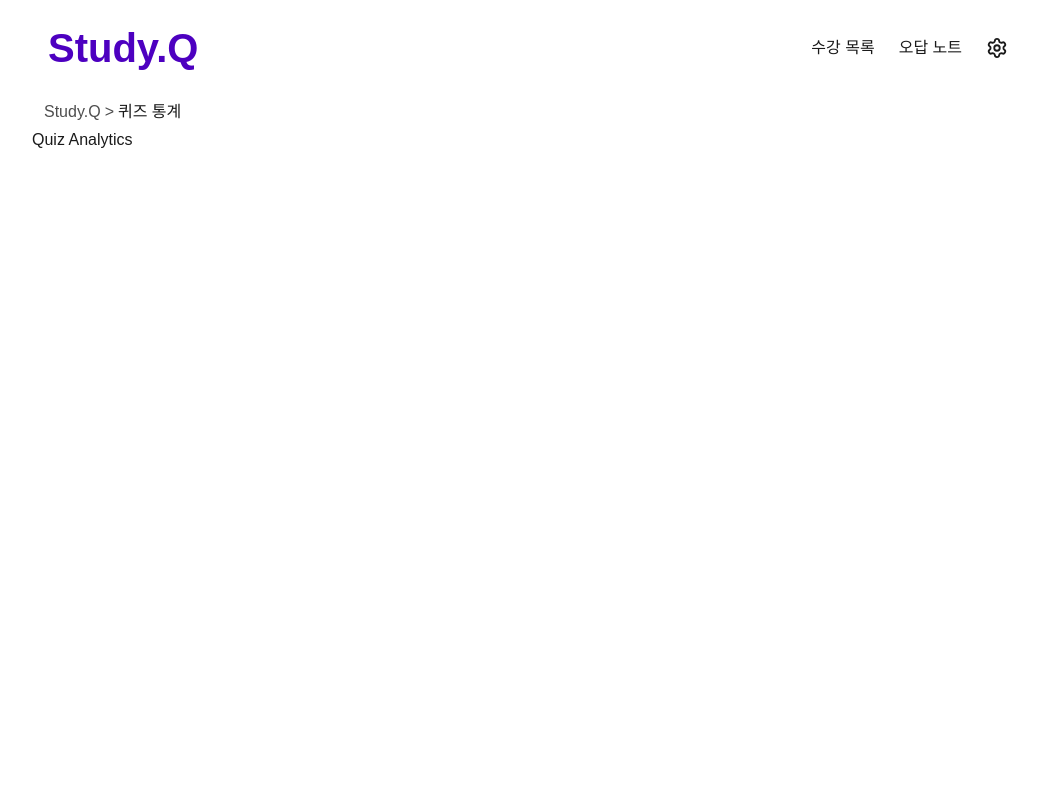
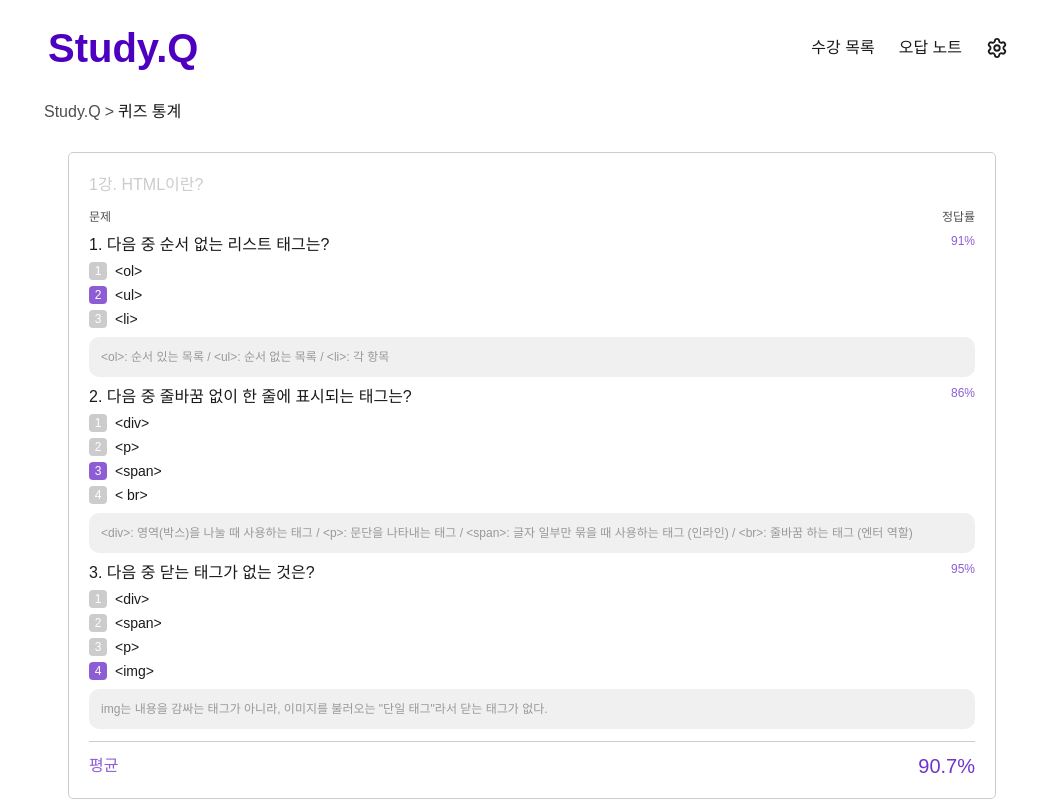
Before and after one commit to UbAA-pj/Study.Q-FE, a React (Vite) app: page /quiz-analytics in a window 1280 px wide. Shown: the top 801 px of the page, without its empty margins (108-1146 px from the left). Built offline with nearby package versions, Linux system fonts and the light colour scheme; a web font is replaced by a local one.

Commit message:
[FEAT] 퀴즈 박스 컴포넌트 구현 (#36)
* feat: QuizBox 컴포넌트 구현 (#18)

* feat: 퀴즈 더미데이터 추가 (#18)

* feat: QuizBox 페이지 연결 (#18)

```diff
--- /dev/null
+++ b/src/components/common/QuizBox.jsx
@@ -0,0 +1,58 @@
+const OptionBadge = ({ number, isAnswer }) => (
+  <span
+    className={`inline-flex items-center justify-center w-[18px] h-[18px] rounded-[4px] text-xs mr-2 ${
+      isAnswer ? 'bg-primary/80 text-white' : 'bg-base-300 text-white'
+    }`}
+  >
+    {number}
+  </span>
+);
+
+const QuizItem = ({ quiz, index, showStats }) => (
+  <div>
+    <div className="flex justify-between items-start">
+      <p>{index + 1}. {quiz.question}</p>
+      {showStats && (
+        <span className="text-xs text-primary/80 ml-4 shrink-0">{quiz.correctRate}</span>
+      )}
+    </div>
+    <ul className="mt-1 flex flex-col gap-1">
+      {quiz.choices.map((choice, i) => (
+        <li key={i} className="flex items-center text-sm">
+          <OptionBadge number={i + 1} isAnswer={i === quiz.answer} />
+          {choice}
+        </li>
+      ))}
+    </ul>
+    <div className="mt-2 px-3 py-[12px] bg-base-300/30 rounded-[10px] text-xs text-base-200">
+      {quiz.explanation}
+    </div>
+  </div>
+);
+
+const QuizBox = ({ lectureName, quizzes, showStats = false }) => (
+  <div className="border border-base-300 rounded-[5px] p-5">
+    <p className="text-base-300 text-base font-semibold mb-3">{lectureName}</p>
+    {showStats && (
+      <div className="flex justify-between text-xs text-base-100 mb-2">
+        <span>문제</span>
+        <span>정답률</span>
+      </div>
+    )}
+    <div className="flex flex-col gap-2">
+      {quizzes.map((quiz, index) => (
+        <QuizItem key={quiz.id} quiz={quiz} index={index} showStats={showStats} />
+      ))}
+    </div>
+    {showStats && (
+      <div className="flex justify-between items-center mt-3 pt-3 border-t border-base-300">
+        <h4 className="text-primary/80">평균</h4>
+        <h3 className="font-semibold text-primary">
+          {(quizzes.reduce((sum, q) => sum + parseFloat(q.correctRate), 0) / quizzes.length).toFixed(1)}%
+        </h3>
+      </div>
+    )}
+  </div>
+);
+
+export default QuizBox;
--- /dev/null
+++ b/src/data/quizzes.js
@@ -0,0 +1,54 @@
+export const DUMMY_QUIZZES = [
+  {
+    lectureId: 1,
+    lectureName: '1강. HTML이란?',
+    quizzes: [
+      {
+        id: 'quiz_01',
+        trigger_time: 142,
+        quiz_type: 'multiple',
+        question: '다음 중 순서 없는 리스트 태그는?',
+        choices: ['<ol>', '<ul>', '<li>'],
+        answer: 1,
+        correctRate: '91%',
+        explanation: '<ol>: 순서 있는 목록 / <ul>: 순서 없는 목록 / <li>: 각 항목',
+      },
+      {
+        id: 'quiz_02',
+        trigger_time: 280,
+        quiz_type: 'multiple',
+        question: '다음 중 줄바꿈 없이 한 줄에 표시되는 태그는?',
+        choices: ['<div>', '<p>', '<span>', '< br>'],
+        answer: 2,
+        correctRate: '86%',
+        explanation: '<div>: 영역(박스)을 나눌 때 사용하는 태그 / <p>: 문단을 나타내는 태그 / <span>: 글자 일부만 묶을 때 사용하는 태그 (인라인) / <br>: 줄바꿈 하는 태그 (엔터 역할)',
+      },
+      {
+        id: 'quiz_03',
+        trigger_time: 420,
+        quiz_type: 'multiple',
+        question: '다음 중 닫는 태그가 없는 것은?',
+        choices: ['<div>', '<span>', '<p>', '<img>'],
+        answer: 3,
+        correctRate: '95%',
+        explanation: 'img는 내용을 감싸는 태그가 아니라, 이미지를 불러오는 "단일 태그"라서 닫는 태그가 없다.',
+      },
+    ],
+  },
+  {
+    lectureId: 2,
+    lectureName: '2강. CSS 기초',
+    quizzes: [
+      {
+        id: 'quiz_04',
+        trigger_time: 95,
+        quiz_type: 'multiple',
+        question: '다음 중 class 선택자는?',
+        choices: ['.box', '#box', 'box'],
+        answer: 0,
+        correctRate: '88%',
+        explanation: '.box: 클래스 선택자 / #box: id 선택자 / box: 태그 선택자',
+      },
+    ],
+  },
+];
--- a/src/pages/CreateCoursePage.jsx
+++ b/src/pages/CreateCoursePage.jsx
@@ -1,5 +1,14 @@
+import QuizBox from '../components/common/QuizBox';
+import { DUMMY_QUIZZES } from '../data/quizzes';
+
 const CreateCoursePage = () => {
-  return <div>Create Course</div>;
+  return (
+    <div className="px-9 py-6 flex flex-col gap-4">
+      {DUMMY_QUIZZES.map((item) => (
+        <QuizBox key={item.lectureId} lectureName={item.lectureName} quizzes={item.quizzes} />
+      ))}
+    </div>
+  );
 };
 
 export default CreateCoursePage;
--- a/src/pages/MistakeNotesPage.jsx
+++ b/src/pages/MistakeNotesPage.jsx
@@ -1,5 +1,14 @@
+import QuizBox from '../components/common/QuizBox';
+import { DUMMY_QUIZZES } from '../data/quizzes';
+
 const MistakeNotesPage = () => {
-  return <div>Mistake Notes</div>;
+  return (
+    <div className="px-9 py-6 flex flex-col gap-4">
+      {DUMMY_QUIZZES.map((item) => (
+        <QuizBox key={item.lectureId} lectureName={item.lectureName} quizzes={item.quizzes} />
+      ))}
+    </div>
+  );
 };
 
 export default MistakeNotesPage;
--- a/src/pages/QuizAnalyticsPage.jsx
+++ b/src/pages/QuizAnalyticsPage.jsx
@@ -1,5 +1,14 @@
+import QuizBox from '../components/common/QuizBox';
+import { DUMMY_QUIZZES } from '../data/quizzes';
+
 const QuizAnalyticsPage = () => {
-  return <div>Quiz Analytics</div>;
+  return (
+    <div className="px-9 py-6 flex flex-col gap-4">
+      {DUMMY_QUIZZES.map((item) => (
+        <QuizBox key={item.lectureId} lectureName={item.lectureName} quizzes={item.quizzes} showStats />
+      ))}
+    </div>
+  );
 };
 
 export default QuizAnalyticsPage;
```
